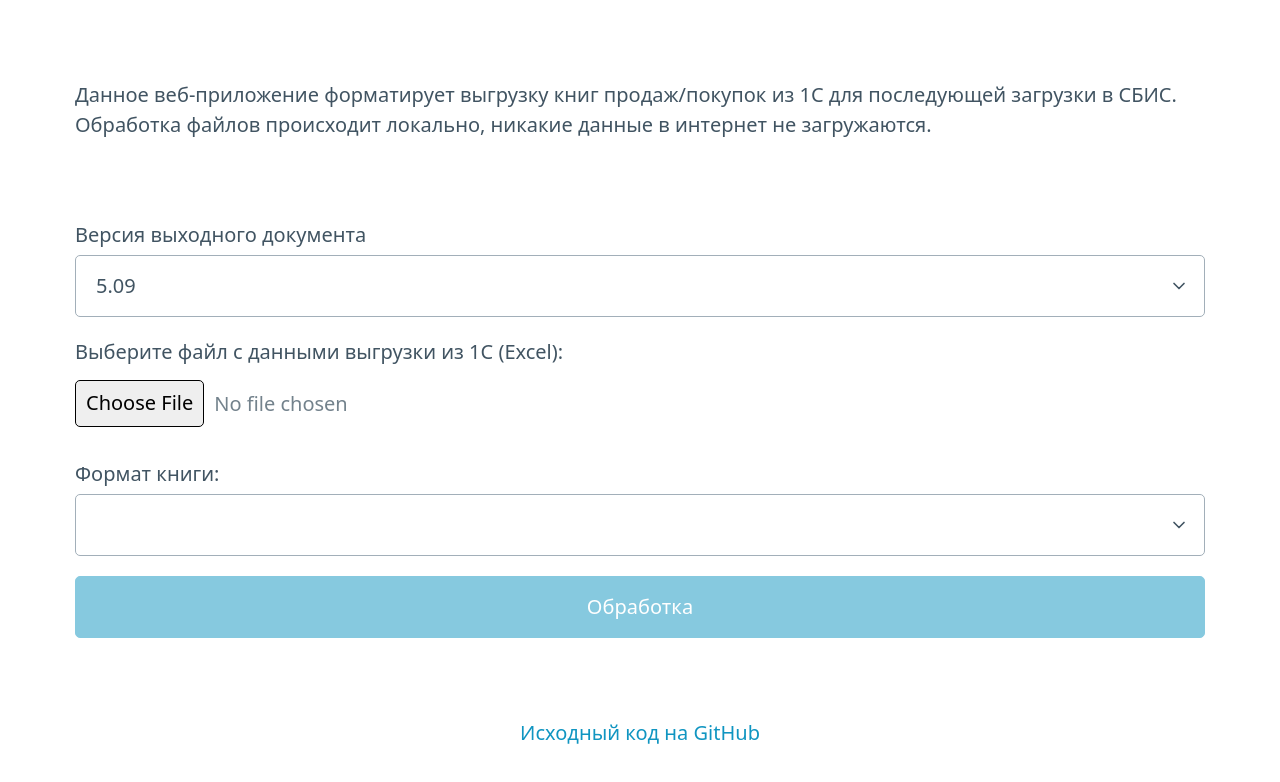
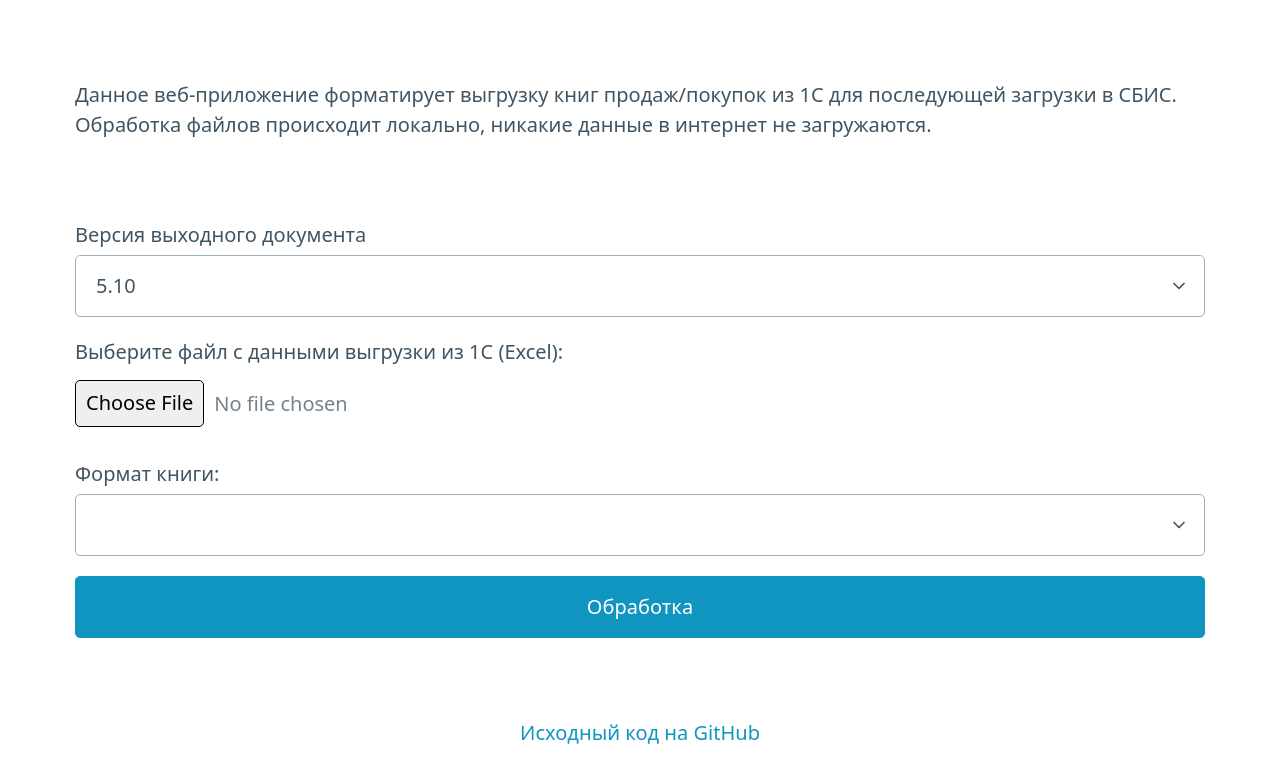
Before and after one commit to The-Keeper/1c-to-sbis, a SvelteKit app: page / in a window 1280 px wide. Shown: the top 782 px of the page. Built offline with nearby package versions, Linux system fonts and the light colour scheme.

Commit message:
emergency fix for version bump

```diff
--- a/src/routes/+page.svelte
+++ b/src/routes/+page.svelte
@@ -2,8 +2,9 @@
 	import { read, utils, writeFile, type WorkBook } from 'xlsx';
 	import { schema } from '../schema.js'
 
-	let selected = schema[0];
+	let selected = schema[schema.length - 1];
 	let book: string = '';
+	$: book = book;
 
 	let files: FileList;
 	let excelData: WorkBook;
@@ -28,7 +29,16 @@
 	$: if (excelData) {
 		let sheet_id = excelData['Workbook']['Sheets'][0]['name'];
 		sheet = excelData['Sheets'][sheet_id];
-		book = {'Книга покупок': 'buy', 'Книга продаж': 'sell'}[sheet['A2'].v] || ''
+		selected.title_cells.forEach(function (title_cell) {
+			console.log("CELL", title_cell)
+
+			if (sheet[title_cell].v == "Книга покупок") {
+				book = 'buy'
+			}
+			if (sheet[title_cell].v == "Книга продаж") {
+				book = 'sell'
+			}
+		})
 
 		console.debug('DATA triggered', book);
 	}
@@ -107,6 +117,6 @@
 			<option value="sell">Книга продаж</option>
 		</select>
 
-	<button on:click={() => processFile()} disabled={!book}>Обработка</button>
+	<button on:click={() => processFile()}>Обработка</button>
 </section>
 <center><a href="https://github.com/The-Keeper/1c-to-sbis">Исходный код на GitHub</a></center>
--- a/src/schema.js
+++ b/src/schema.js
@@ -1,7 +1,12 @@
 export const schema = [
     {
-        id: '5.09',
+        id: '5.09', title_cells: ["A2"],
         buy: { output: '0000080 5_09 Книга покупок.xls', 'del-rows': [11, 9], 'del-cols': ['O'] },
         sell: { output: '0000090 5_09 Книга продаж.xls', 'del-rows': [11, 9], 'del-cols': ['AU', 'AT', 'AR', 'AP', 'AN', 'AL', 'AJ', 'AH', 'AF', 'AD', 'AB', 'Z', 'X', 'V', 'T', 'R', 'P', 'N', 'L', 'I', 'H', 'F', 'D'] }
+    },
+    {
+        id: '5.10', title_cells: ["G1", "H1"],
+        buy: { output: '0000080 5_10 Книга покупок.xls', 'del-rows': [], 'del-cols': [] },
+        sell: { output: '0000090 5_10 Книга продаж.xls', 'del-rows': [], 'del-cols': [] }
     }
 ];
```
Also changed, not shown: 1 other file (tests, documents, lock files or other folders).
